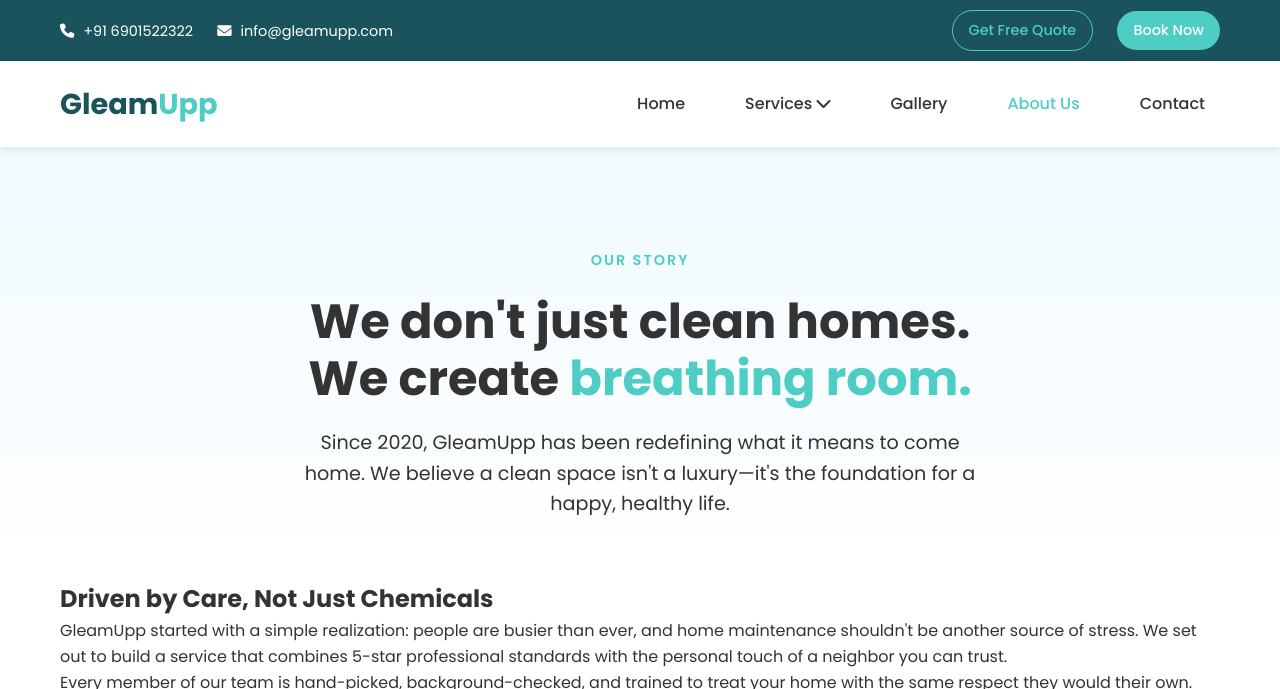
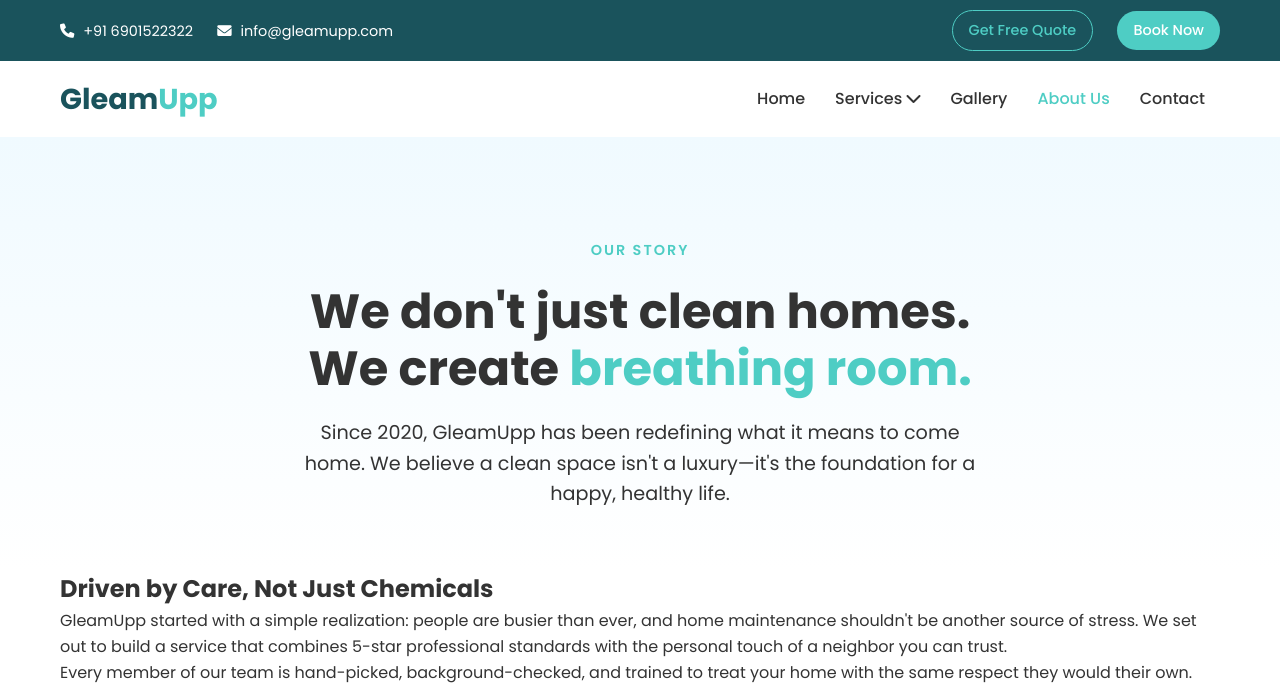
Before and after one commit to dipen-io/gleam.client, a website: page about.html in a window 1280 px wide. Shown: the top 689 px of the page. Drawn offline with Linux system fonts and the light colour scheme.

Commit message:
fix promotion layer style

```diff
--- a/css/about.css
+++ b/css/about.css
@@ -16,20 +16,6 @@
     margin-right: 10px;
 }
 
-.site-header {
-    padding: 20px 0;
-    background: white;
-    box-shadow: var(--shadow);
-    position: sticky;
-    top: 0;
-    z-index: 1000;
-}
-
-.site-header .container {
-    display: flex;
-    justify-content: space-between;
-    align-items: center;
-}
 
 .logo h1 {
     font-size: 1.8rem;
@@ -41,10 +27,6 @@
     color: var(--primary-color);
 }
 
-.main-nav ul {
-    display: flex;
-    gap: 30px;
-}
 
 .main-nav a {
     color: var(--text-dark);
```
